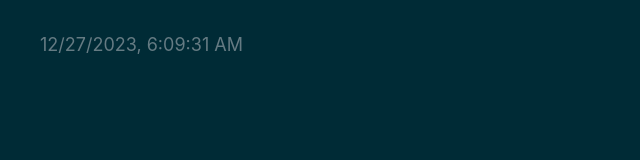
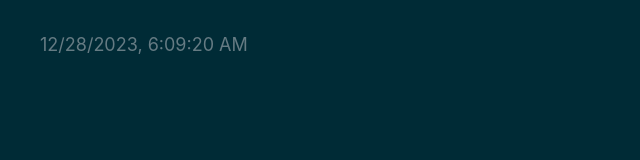
Before and after one commit to web3cave/3-web3-challenges, a plain HTML site: page index.html in a window 1280 px wide. Shown: the full height of the page, 0-640 px from the left. Drawn offline with Linux system fonts and the light colour scheme.

Commit message:
deploy: 3030e190ced9cd243586d718a714501fbefb015b

```diff
--- a/index.html
+++ b/index.html
@@ -54,8 +54,8 @@
     <!-- %after-body-begin.html% -->
 
     <footer>
-      <a class="footer-link" href="https://github.com/web3cave/3-web3-challenges/actions/runs/7335639466">
-        <time id="build-timestamp" datetime="2023-12-27T06:09:31.456Z">2023-12-27T06:09:31.456Z</time>
+      <a class="footer-link" href="https://github.com/web3cave/3-web3-challenges/actions/runs/7344979673">
+        <time id="build-timestamp" datetime="2023-12-28T06:09:20.519Z">2023-12-28T06:09:20.519Z</time>
       </a>
       <a class="footer-link" href="https://github.com/osmoscraft/osmosfeed">osmosfeed 1.15.1</a>
     </footer>
```
Also changed, not shown: 1 other file.
